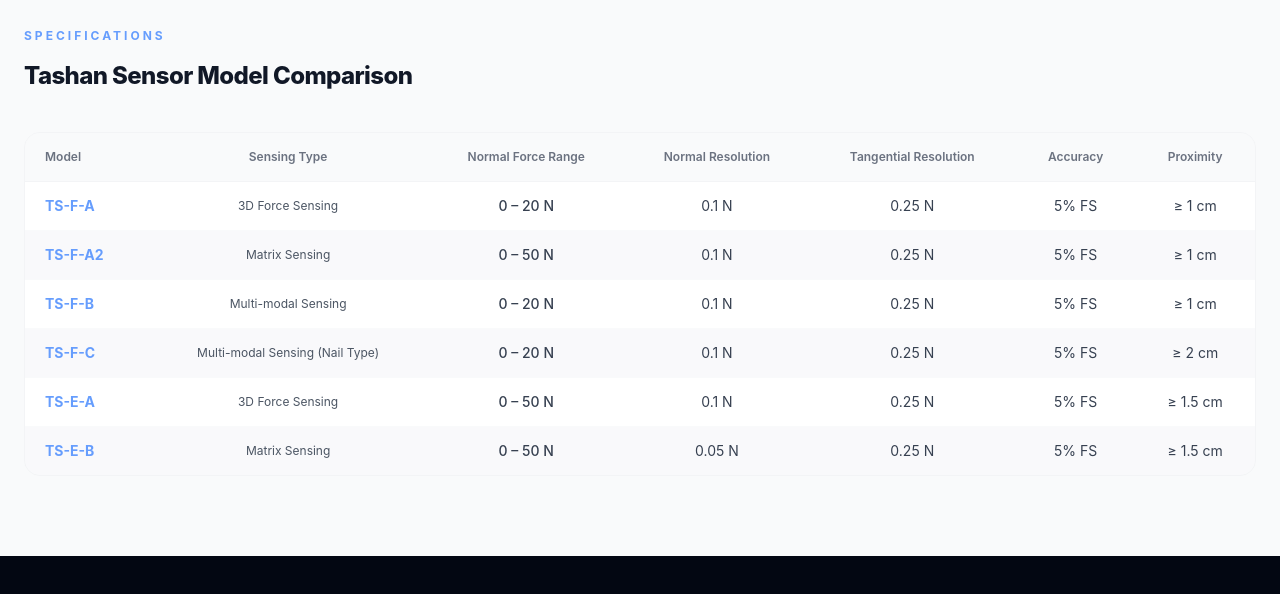
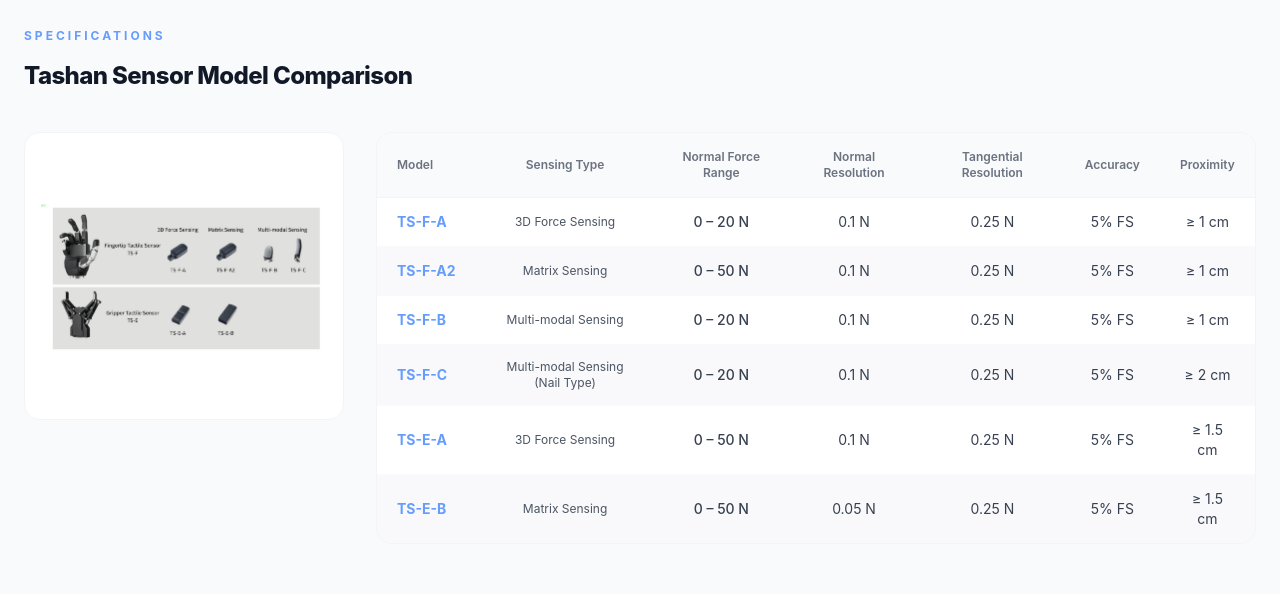
Before and after one commit to Refindkr/refind-renewal, a Next.js app: page /en/products/physical-ai/tashan in a window 1280 px wide. Shown: the part 1180-1774 px from the top of the page. Built offline with nearby package versions, Linux system fonts and the light colour scheme; no server answers.

Commit message:
feat: Tashan 스펙 테이블 옆에 52-tashan.jpg 이미지 추가
Co-Authored-By: Claude Sonnet 4.6 <noreply@anthropic.com>

```diff
--- a/app/[locale]/products/physical-ai/tashan/page.tsx
+++ b/app/[locale]/products/physical-ai/tashan/page.tsx
@@ -124,7 +124,17 @@ export default async function TashanPage({ params }: PageProps) {
           <h2 className="text-2xl font-extrabold text-gray-900 mb-10 tracking-tight">
             {isKo ? "Tashan 센서 모델 비교" : "Tashan Sensor Model Comparison"}
           </h2>
-          <div className="overflow-x-auto rounded-2xl border border-gray-100">
+          <div className="flex flex-col lg:flex-row gap-8 items-start mb-8">
+            <div className="relative w-full lg:w-80 shrink-0 h-72 bg-white rounded-2xl border border-gray-100 overflow-hidden">
+              <Image
+                src="/products/sensors/tashan/52-tashan.jpg"
+                alt="Tashan Sensor Models"
+                fill
+                className="object-contain p-4"
+                sizes="(max-width: 1024px) 100vw, 320px"
+              />
+            </div>
+            <div className="flex-1 overflow-x-auto rounded-2xl border border-gray-100 self-stretch">
             <table className="w-full text-sm">
               <thead>
                 <tr className="bg-gray-50 border-b border-gray-100">
@@ -166,6 +176,7 @@ export default async function TashanPage({ params }: PageProps) {
                 ))}
               </tbody>
             </table>
+            </div>
           </div>
         </div>
       </section>
```
